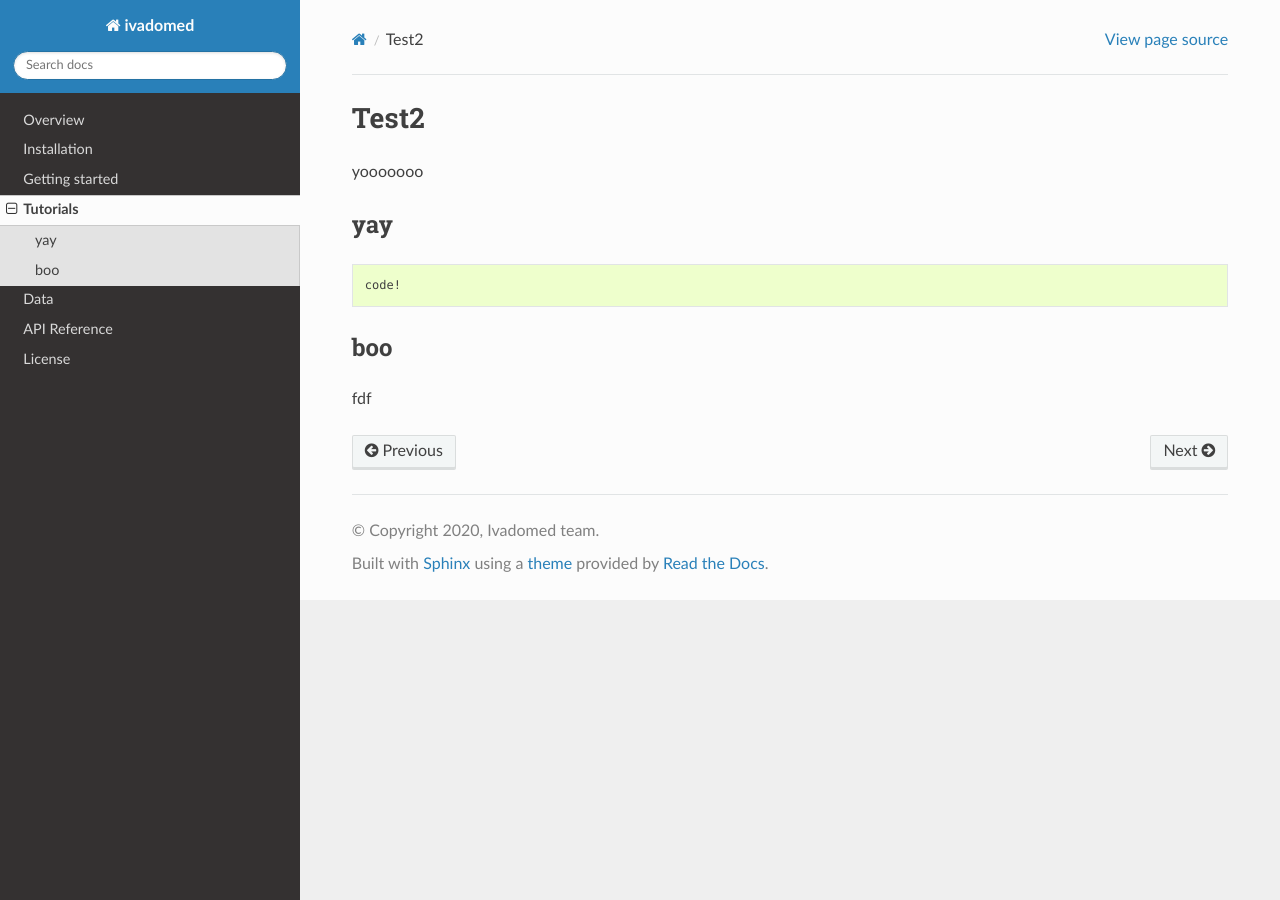
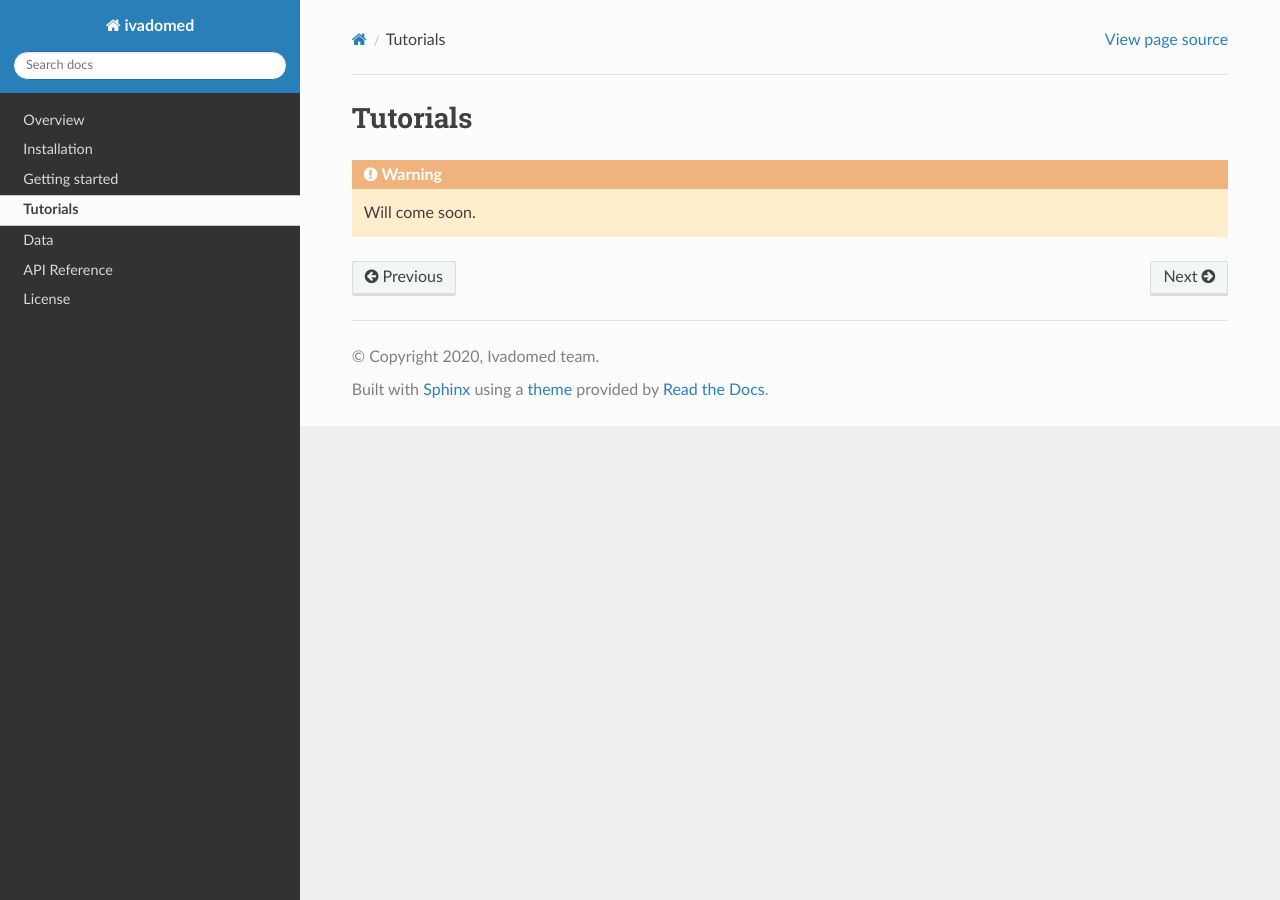
Before and after one commit to ivadomed/ivadomed, a Sphinx documentation site: the page built from docs/source/tutorials.md, in a window 1280 px wide. Built offline with Sphinx 7.4.7 and the Read the Docs theme 2.0.0, drawn with Linux system fonts in a browser that asks for light colours.

Commit message:
Changed tutorials page for something more professional

````diff
--- a/docs/source/tutorials.md
+++ b/docs/source/tutorials.md
@@ -1,13 +1,4 @@
-# Test2
+# Tutorials
 
-yooooooo
-
-## yay
-
-~~~
-code!
-~~~
-
-## boo
-
-fdf
+``` warning:: Will come soon.
+```
````
